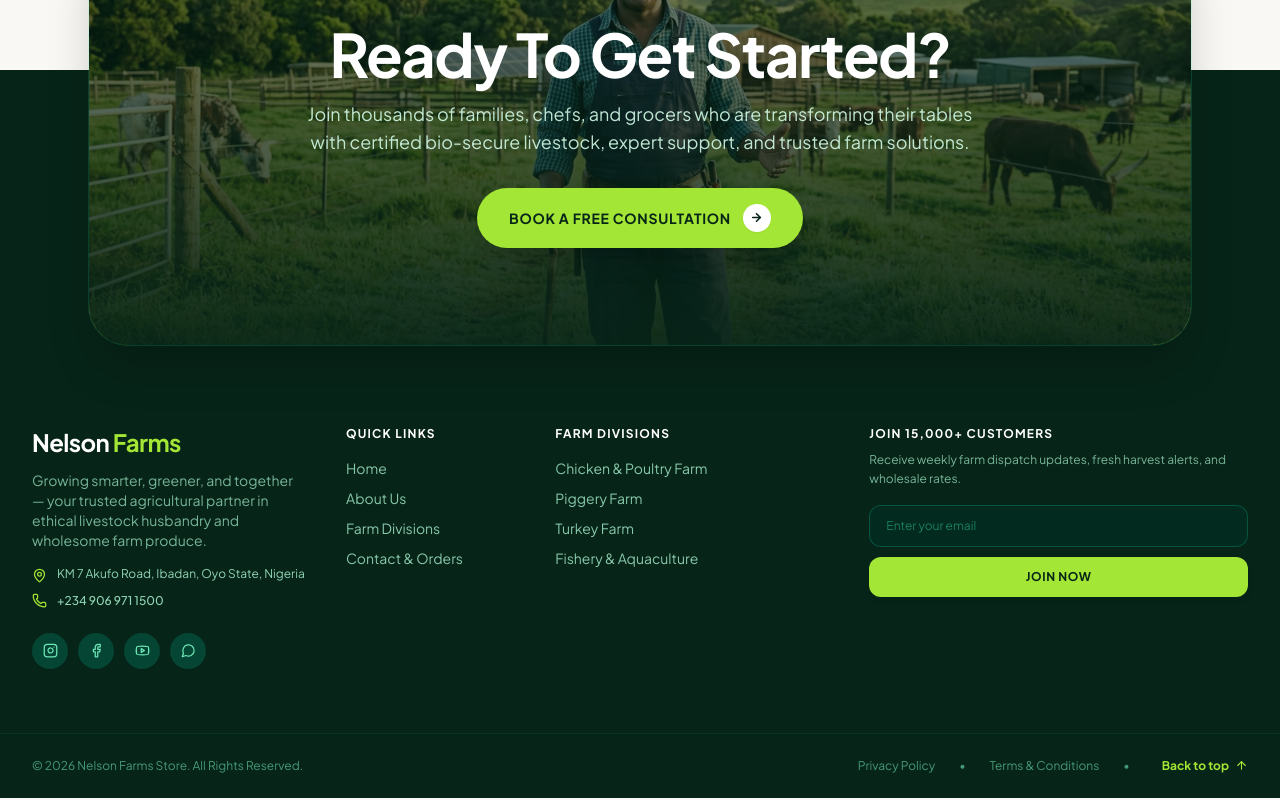
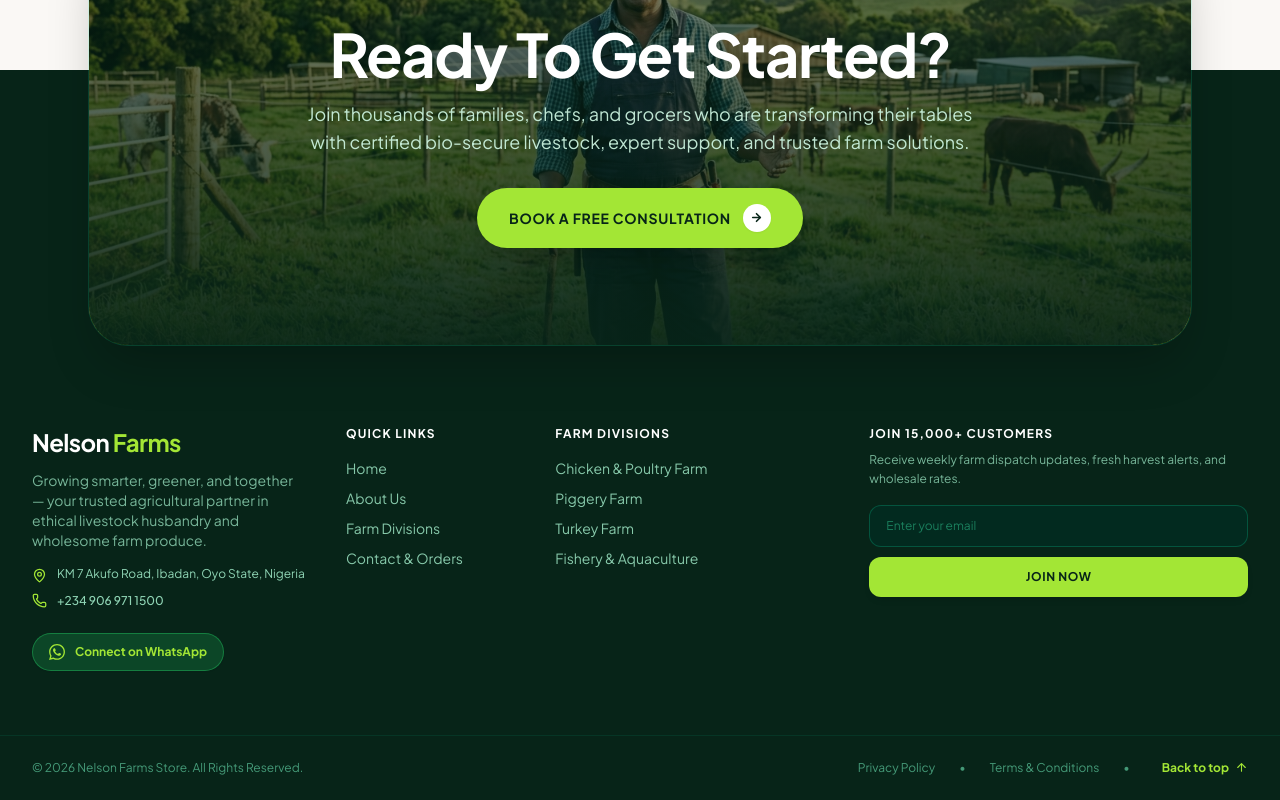
Before and after one commit to 09011399255/Nelson-Farm-Store, a React (Vite) app: page / in a window 1280 px wide. Shown: the part 9385-10185 px from the top of the page. Built offline with nearby package versions, Linux system fonts and the light colour scheme; a web font is replaced by a local one.

Commit message:
Remove Instagram, Facebook, and YouTube from footer, keeping only WhatsApp

```diff
--- a/src/components/Footer.jsx
+++ b/src/components/Footer.jsx
@@ -5,10 +5,6 @@
   MapPin,
   ArrowUp,
   ArrowRight,
-  Instagram,
-  Facebook,
-  Youtube,
-  MessageCircle,
   CheckCircle2,
 } from "lucide-react";
 import { LIVESTOCK_SECTORS } from "../data/farmsData";
@@ -121,43 +117,19 @@
               </div>
             </div>
 
-            {/* Social Icons */}
-            <div className="flex items-center gap-2.5">
-              <a
-                href="https://instagram.com"
-                target="_blank"
-                rel="noreferrer"
-                aria-label="Instagram"
-                className="w-9 h-9 rounded-full bg-emerald-900/80 hover:bg-[#a3e635] hover:text-[#072418] text-emerald-300 flex items-center justify-center transition-colors shadow-sm"
-              >
-                <Instagram size={15} />
-              </a>
-              <a
-                href="https://facebook.com"
-                target="_blank"
-                rel="noreferrer"
-                aria-label="Facebook"
-                className="w-9 h-9 rounded-full bg-emerald-900/80 hover:bg-[#a3e635] hover:text-[#072418] text-emerald-300 flex items-center justify-center transition-colors shadow-sm"
-              >
-                <Facebook size={15} />
-              </a>
-              <a
-                href="https://youtube.com"
-                target="_blank"
-                rel="noreferrer"
-                aria-label="YouTube"
-                className="w-9 h-9 rounded-full bg-emerald-900/80 hover:bg-[#a3e635] hover:text-[#072418] text-emerald-300 flex items-center justify-center transition-colors shadow-sm"
-              >
-                <Youtube size={15} />
-              </a>
+            {/* WhatsApp Contact */}
+            <div>
               <a
                 href="https://wa.me/2349069711500"
                 target="_blank"
                 rel="noreferrer"
                 aria-label="WhatsApp"
-                className="w-9 h-9 rounded-full bg-emerald-900/80 hover:bg-[#a3e635] hover:text-[#072418] text-emerald-300 flex items-center justify-center transition-colors shadow-sm"
+                className="inline-flex items-center gap-2.5 px-4 py-2.5 rounded-full bg-[#25D366]/20 hover:bg-[#25D366] text-[#a3e635] hover:text-white border border-[#25D366]/40 transition-all text-xs font-bold shadow-sm group"
               >
-                <MessageCircle size={15} />
+                <svg className="w-4 h-4 fill-current" viewBox="0 0 24 24">
+                  <path d="M.057 24l1.687-6.163c-1.041-1.804-1.588-3.849-1.587-5.946.003-6.556 5.338-11.891 11.893-11.891 3.181.001 6.167 1.24 8.413 3.488 2.245 2.248 3.481 5.236 3.48 8.414-.003 6.557-5.338 11.892-11.893 11.892-1.99-.001-3.951-.5-5.688-1.448l-6.305 1.654zm6.597-3.807c1.676.995 3.276 1.591 5.392 1.592 5.448 0 9.886-4.434 9.889-9.885.002-5.462-4.415-9.89-9.881-9.892-5.452 0-9.887 4.434-9.889 9.884-.001 2.225.651 3.891 1.746 5.634l-.999 3.648 3.742-.981zm11.387-5.464c-.074-.124-.272-.198-.57-.347-.297-.149-1.758-.868-2.031-.967-.272-.099-.47-.149-.669.149-.198.297-.768.967-.941 1.165-.173.198-.347.223-.644.074-.297-.149-1.255-.462-2.39-1.475-.883-.788-1.48-1.761-1.653-2.059-.173-.297-.018-.458.13-.606.134-.133.297-.347.446-.521.151-.172.2-.296.3-.495.099-.198.05-.372-.025-.521-.075-.148-.669-1.611-.916-2.206-.242-.579-.487-.501-.669-.51l-.57-.01c-.198 0-.52.074-.792.372s-1.04 1.016-1.04 2.479 1.065 2.876 1.213 3.074c.149.198 2.095 3.2 5.076 4.487.709.306 1.263.489 1.694.626.712.226 1.36.194 1.872.118.571-.085 1.758-.719 2.006-1.413.248-.695.248-1.29.173-1.414z" />
+                </svg>
+                <span>Connect on WhatsApp</span>
               </a>
             </div>
           </div>
```
